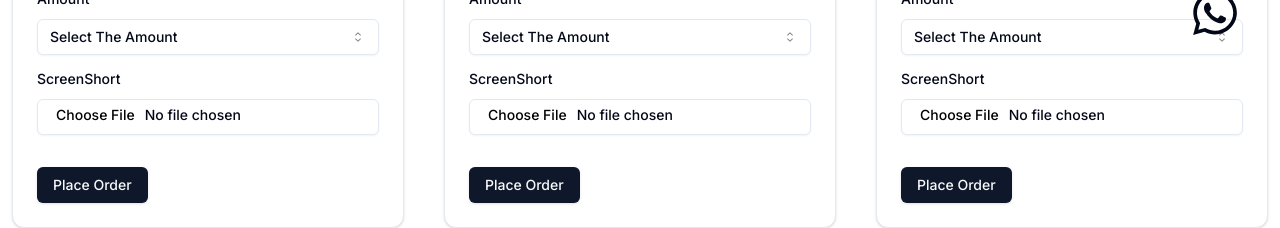
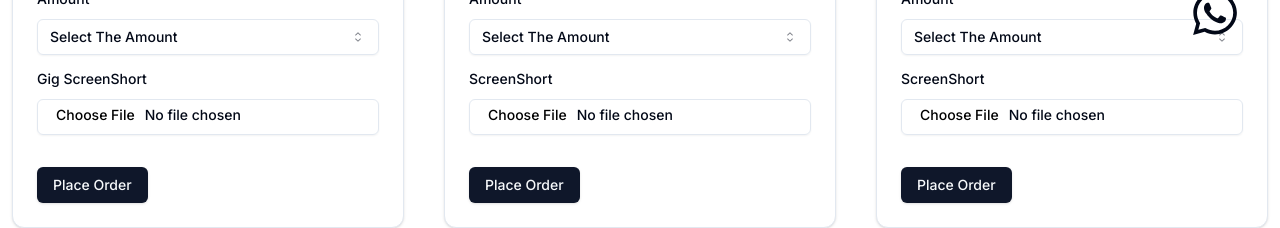
Before and after one commit to BISHAL120/Review-Sell-BD, a Next.js app: page / in a window 1280 px wide. Shown: the part 722-950 px from the top of the page. Built offline with nearby package versions, Linux system fonts and the light colour scheme.

Commit message:
Update Card.tsx

```diff
--- a/components/Shared/Card.tsx
+++ b/components/Shared/Card.tsx
@@ -187,7 +187,7 @@ const CardItem1 = () => {
                 name="image"
                 render={({ field }) => (
                   <FormItem>
-                    <FormLabel>ScreenShort</FormLabel>
+                    <FormLabel>Gig ScreenShort</FormLabel>
                     <FormControl>
                       <Input type="file" {...field} />
                     </FormControl>
```
